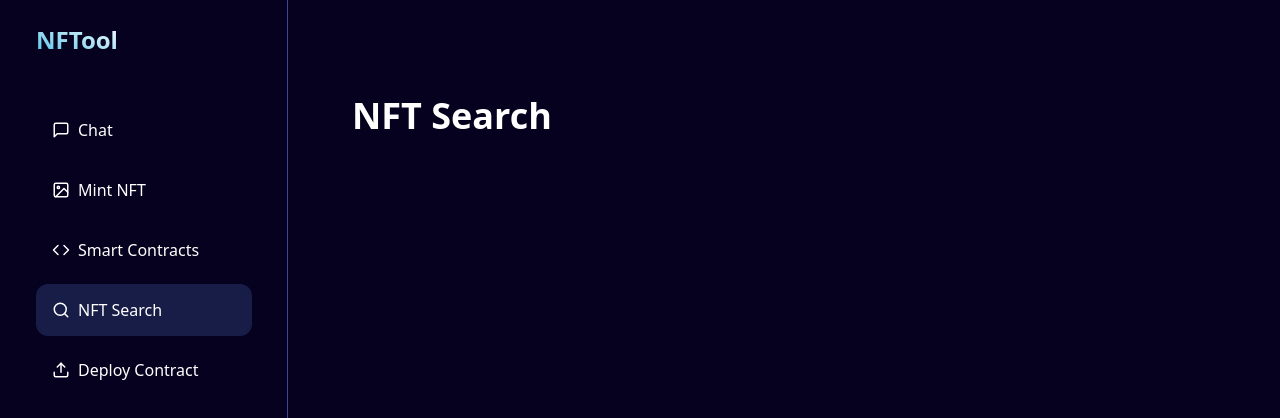
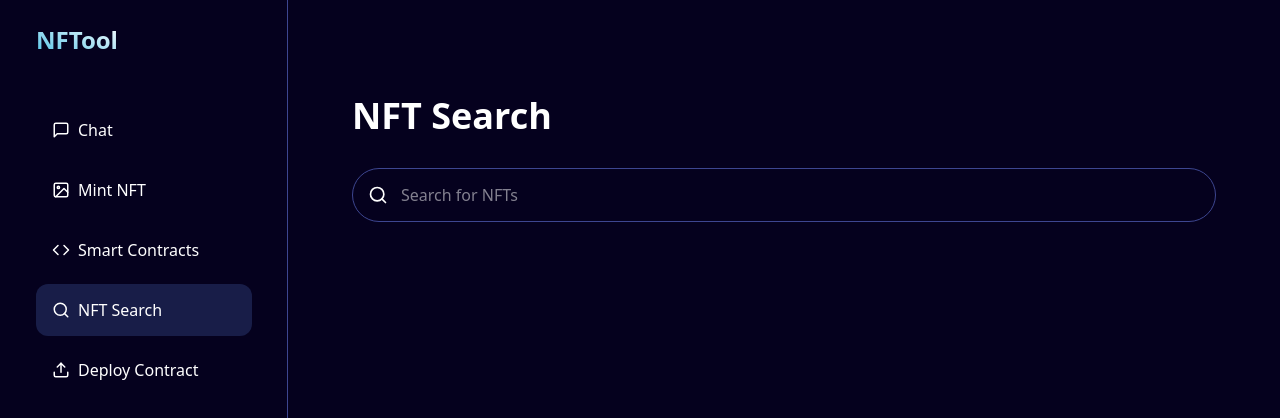
Before and after one commit to Bobliuuu/NFTool, a Next.js app: page /nft-search in a window 1280 px wide. Shown: the top 418 px of the page. Built offline with nearby package versions, Linux system fonts and the light colour scheme.

Commit message:
start nft search page

```diff
--- /dev/null
+++ b/components/UI/SearchBar.tsx
@@ -0,0 +1,37 @@
+import { Search } from 'react-feather';
+
+type SearchBarProps = {
+  value: string;
+  onChange: (e: React.ChangeEvent<HTMLInputElement>) => void;
+  onFocus?: () => void;
+  onBlur?: () => void;
+  placeholder: string;
+  classes?: string;
+};
+
+export default function SearchBar({
+  value,
+  onChange,
+  onFocus,
+  onBlur,
+  placeholder,
+  classes,
+}: SearchBarProps) {
+  return (
+    <div className={`relative ${classes}`}>
+      <Search
+        size={20}
+        className='absolute left-4 top-1/2 -translate-y-1/2 text-white'
+      />
+      <input
+        type='text'
+        value={value}
+        onChange={onChange}
+        onFocus={onFocus}
+        onBlur={onBlur}
+        placeholder={placeholder}
+        className='transition-300 w-full rounded-full border border-blue2 bg-blue4 py-3.5 pl-12 pr-5 text-white outline-none placeholder:text-white placeholder:opacity-50'
+      />
+    </div>
+  );
+}
--- a/pages/nft-search.tsx
+++ b/pages/nft-search.tsx
@@ -1,7 +1,30 @@
+import { useEffect, useState } from 'react';
+import SearchBar from '../components/UI/SearchBar';
+
 export default function NFTSearch() {
+  const [search, setSearch] = useState<string>('');
+  const [searchResults, setSearchResults] = useState<string[]>([]);
+  const [isOpen, setIsOpen] = useState<boolean>(false);
+
   return (
     <section className='px-16 pt-24'>
-      <h1 className='text-white font-bold text-4xl'>NFT Search</h1>
+      <h1 className='text-white font-bold text-4xl mb-8'>NFT Search</h1>
+      <div className='relative'>
+        <SearchBar
+          value={search}
+          onChange={(e) => setSearch(e.target.value)}
+          onFocus={() => setIsOpen(true)}
+          onBlur={() => {
+            setTimeout(() => {
+              setIsOpen(false);
+            }, 100);
+          }}
+          placeholder='Search for NFTs'
+        />
+        {isOpen && (
+          <div className='absolute top-[calc(100%+24px)] w-full border border-blue2'></div>
+        )}
+      </div>
     </section>
   );
 }
```
